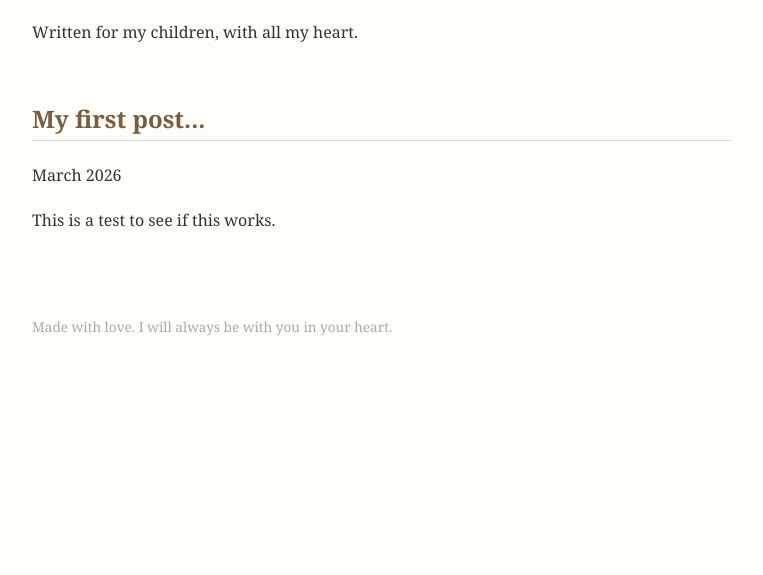
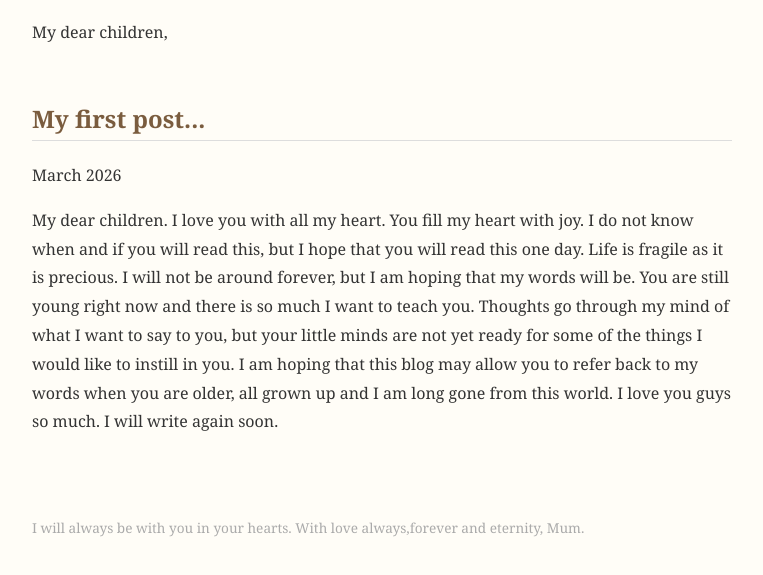
Before and after one commit to loveyouforeverandeternity/loveyouforeverandeternity.github.io, a plain HTML site: page index.html in a window 1280 px wide. Shown: the part 121-696 px from the top of the page, without its empty margins (258-1021 px from the left). Drawn offline with Linux system fonts and the light colour scheme.

Commit message:
Update index.html

```diff
--- a/index.html
+++ b/index.html
@@ -23,11 +23,11 @@
 <body>
 
   <h1>Love You Forever and Eternity</h1>
-  <p>Written for my children, with all my heart.</p>
+  <p>My dear children,</p>
 <h2>My first post...</h2>
    <p class="22">March 2026</p>
-   <p>This is a test to see if this works.</p>
-  <footer>Made with love. I will always be with you in your heart.</footer>
+   <p>My dear children.  I love you with all my heart.  You fill my heart with joy.  I do not know when and if you will read this, but I hope that you will read this one day.  Life is fragile as it is precious.  I will not be around forever, but I am hoping that my words will be.  You are still young right now and there is so much I want to teach you.  Thoughts go through my mind of what I want to say to you, but your little minds are not yet ready for some of the things I would like to instill in you.  I am hoping that this blog may allow you to refer back to my words when you are older, all grown up and I am long gone from this world.  I love you guys so much.  I will write again soon.</p>
+  <footer>I will always be with you in your hearts.  With love always,forever and eternity, Mum.</footer>
 
 </body>
 </html>
```
